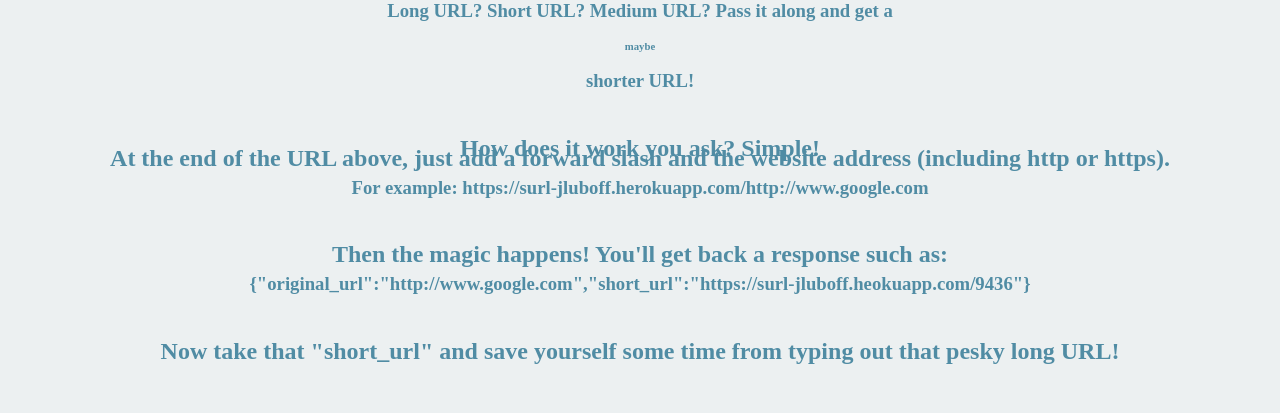
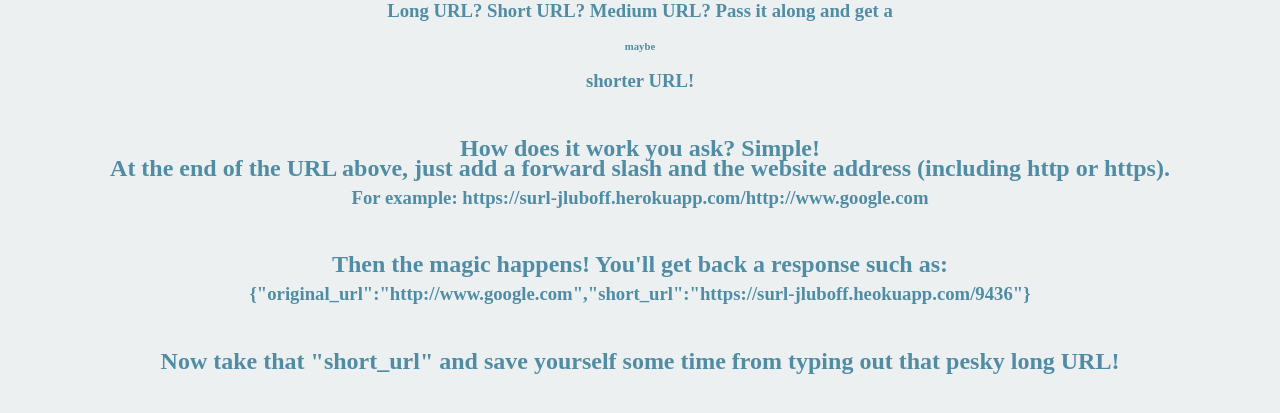
Before and after one commit to JLuboff/URLShortener, a website: page public/index.html in a window 1280 px wide. Shown: the part 177-590 px from the top of the page. Drawn offline with Linux system fonts and the light colour scheme.

Commit message:
Fixed line break issue

```diff
--- a/public/index.html
+++ b/public/index.html
@@ -12,7 +12,7 @@
     <h3>Long URL? Short URL? Medium URL? Pass it along and get a</h3><h6> maybe</h6><h3> shorter URL!</h3>
   </div>
   <div class="margin">
-    <h2> How does it work you ask? Simple!<br>
+    <h2> How does it work you ask? Simple!<br><br>
     At the end of the URL above, just add a forward slash and the website address (including http or https).
     </h2>
     <h3>
```
